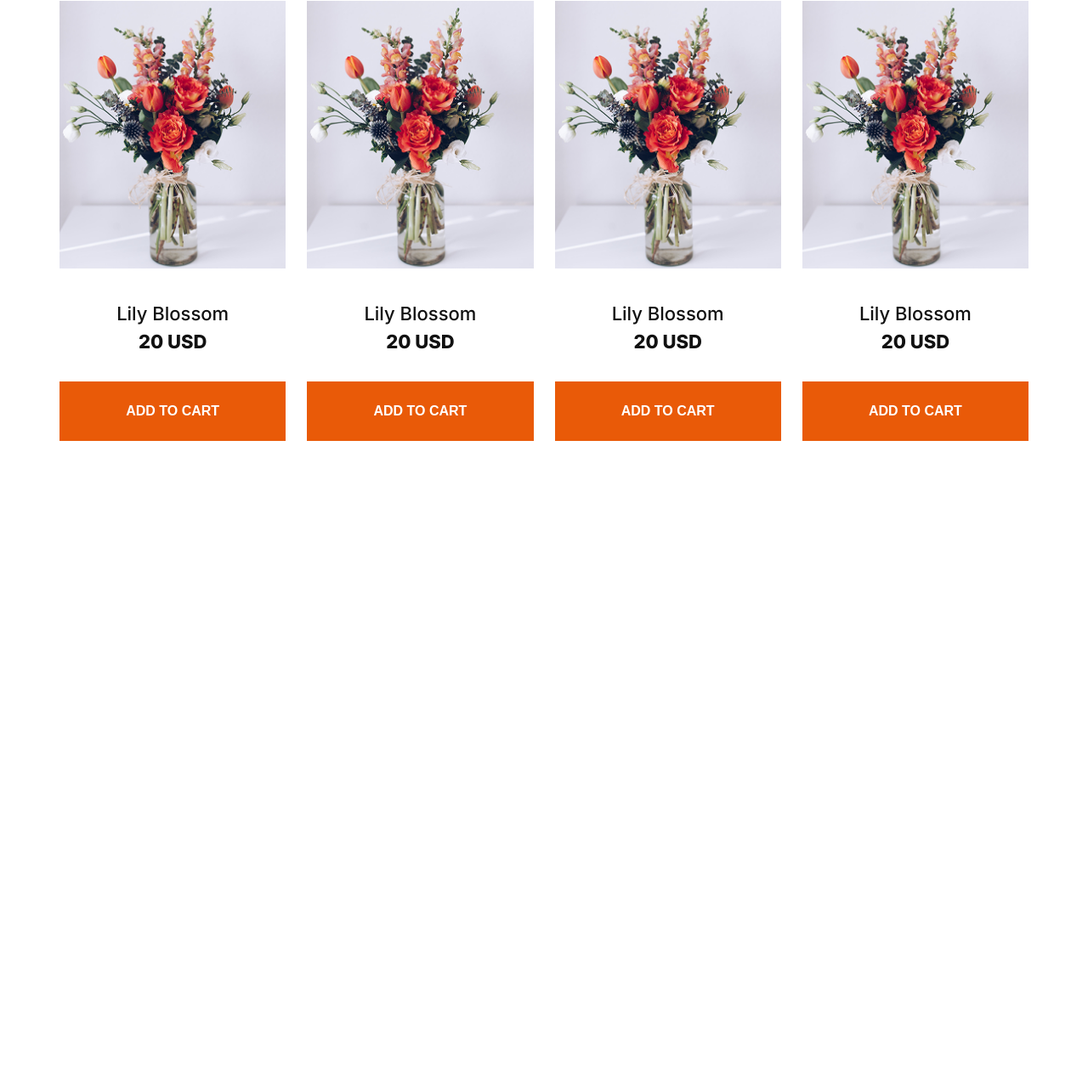
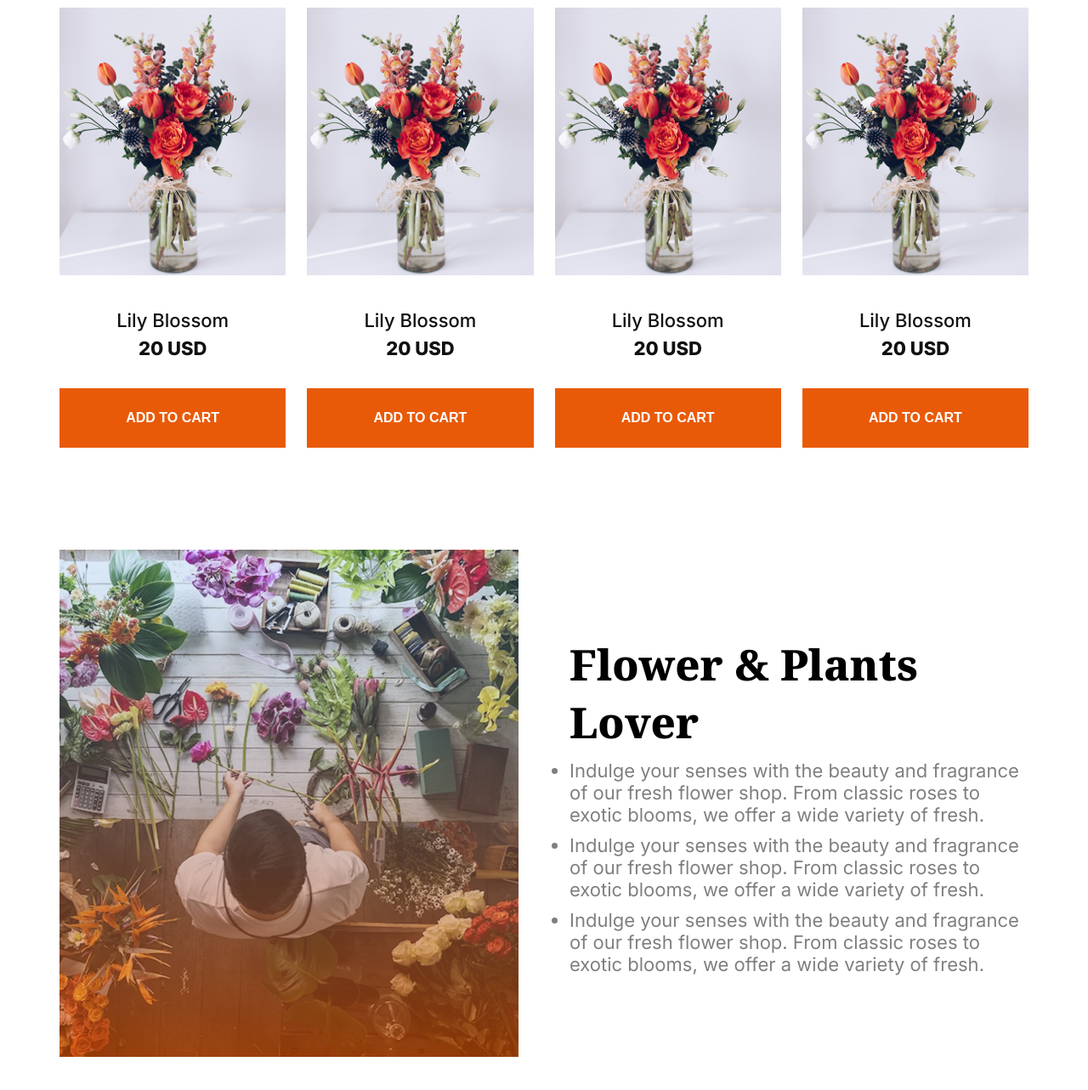
Before and after one commit to MD-Sazzadur-Rahman-Yamin/faugei-flower-shop, a plain HTML site: page index.html in a window 1280 px wide. Shown: the part 1391-2674 px from the top of the page at 85% size. Before the commit the page ends 1910 px from the top, so only its background shows below. Drawn offline with Linux system fonts and the light colour scheme.

Commit message:
added plants lover section

```diff
--- a/index.html
+++ b/index.html
@@ -17,6 +17,8 @@
         crossorigin="anonymous" referrerpolicy="no-referrer" />
     <!-- Vanilla CSS -->
     <link rel="stylesheet" href="style.css">
+    <!-- favicon -->
+    <link rel="shortcut icon" href="./assets/logo.png" type="image/x-icon">
     <title>Faugei Flower Shop</title>
 </head>
 
@@ -143,6 +145,24 @@
                 </div>
             </div>
         </section>
+        <!-- Plants Lover Section -->
+         <section id="plants-lover">
+            <div class="plants-lover-left">
+                <img src="./assets/flower-store.png" alt="flower-store">
+            </div>
+            <div class="plants-lover-right">
+                <h2 class="section-tittle">Flower & Plants Lover</h2>
+                <ul>
+                    <li class="p">Indulge your senses with the beauty and fragrance of our fresh flower shop. From classic roses to exotic blooms, we offer a wide variety of fresh.</li>
+                    <li class="p">Indulge your senses with the beauty and fragrance of our fresh flower shop. From classic roses to exotic blooms, we offer a wide variety of fresh.</li>
+                    <li class="p">Indulge your senses with the beauty and fragrance of our fresh flower shop. From classic roses to exotic blooms, we offer a wide variety of fresh.</li>
+                </ul>
+            </div>
+         </section>
+         <!-- Join Section -->
+          <section id="join">
+
+          </section>
     </main>
 
 
--- a/style.css
+++ b/style.css
@@ -27,7 +27,7 @@ section {
     color: black;
     font-size: 3.125rem;
     font-weight: 800;
-    font-family: font-family: "Noto Serif", serif;
+    font-family: "Noto Serif", serif;
     ;
 }
 
@@ -140,6 +140,19 @@ section {
     border: none;
 }
 
+/* Plants Lover Section */
+
+#plants-lover {
+    display: flex;
+    justify-content: space-between;
+    align-items: center;
+    gap: 3.75rem;
+}
+
+.plants-lover-right h2,.plants-lover-right ul li{
+    margin: 10px 0px;
+}
+
 /* responsive media quary */
 
 @media screen and (max-width:992px) {
@@ -159,6 +172,11 @@ section {
     .our-plants-shop {
         grid-template-columns: repeat(3, 1fr);
     }
+
+    /* Plants Lover Section */
+    #plants-lover {
+        flex-direction: column;
+    }
 }
 
 @media screen and (max-width:576px) {
```
